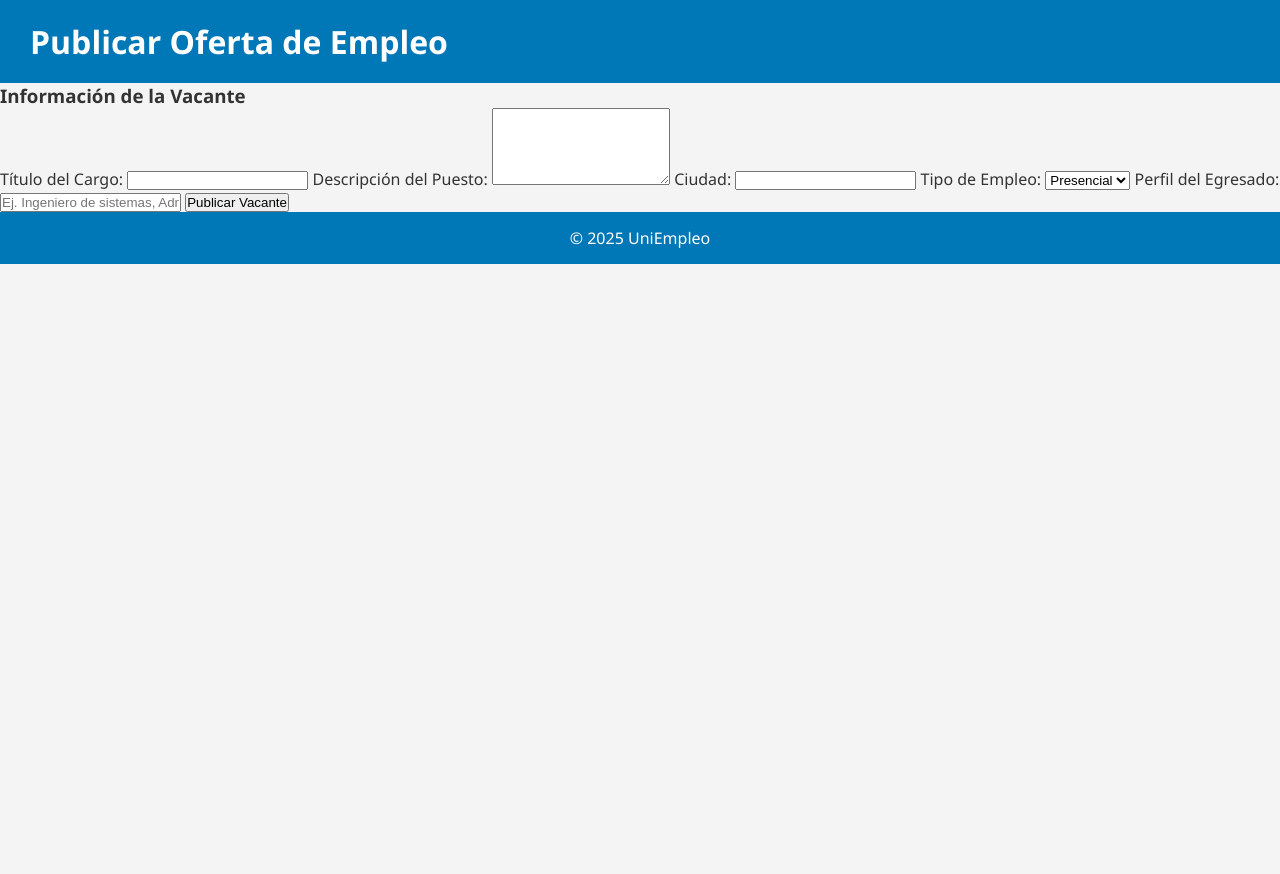
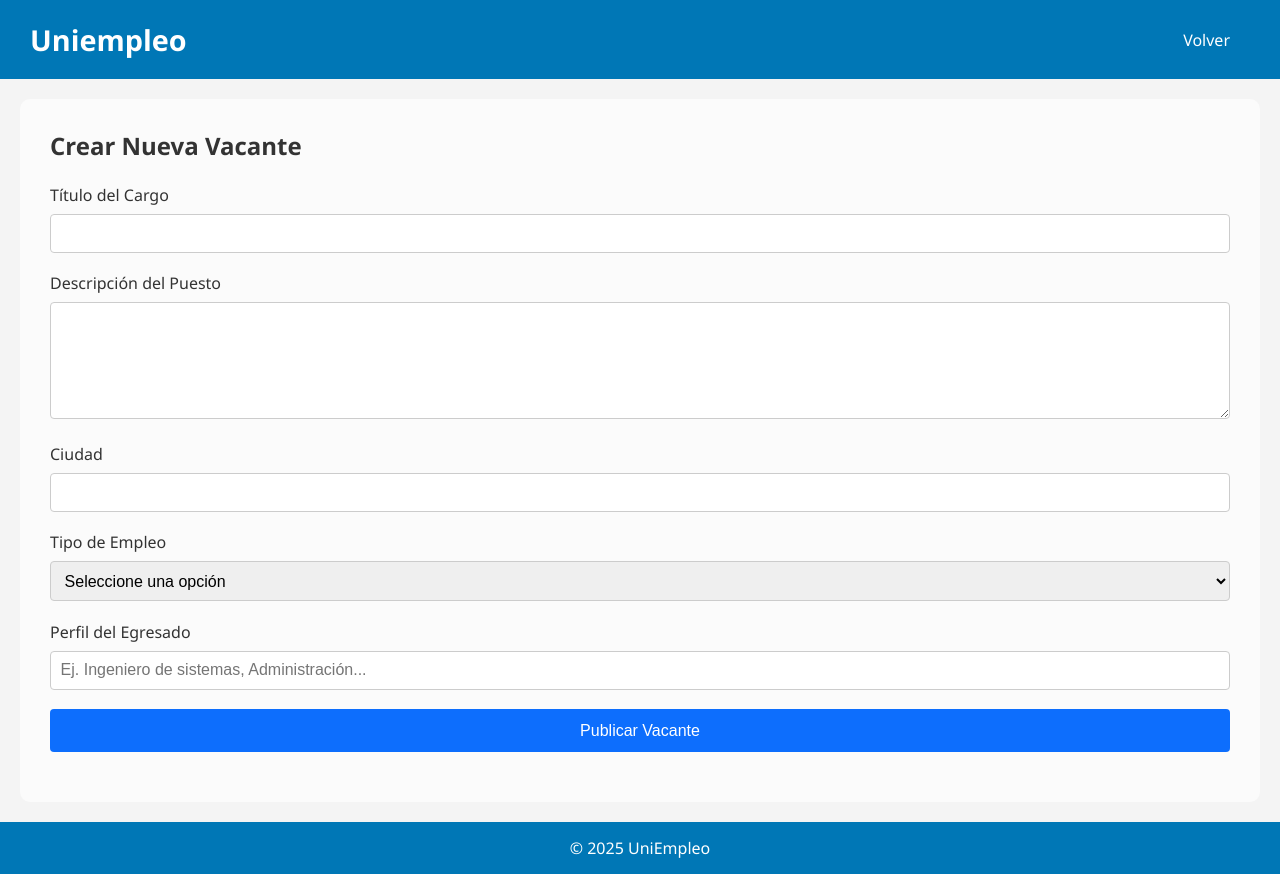
Before and after one commit to AlvaroCoavas/UniEmpleo, a PHP site: page /CrearVacante.html in a window 1280 px wide. Before the commit the page ends 264 px from the top, so only its background shows below. Run offline with PHP 8.4, Linux system fonts and the light colour scheme.

Commit message:
Modificación y adición de elementos y paginas
Se modifico la pagina principal adicionando un carrusel y se agrego la pagina de los empleados, junto con el formulario de crear vacantes

```diff
--- a/View/CrearVacante.html
+++ b/View/CrearVacante.html
@@ -3,38 +3,57 @@
 <head>
     <meta charset="UTF-8">
     <title>Publicar Vacante</title>
-    <link rel="stylesheet" href="style.css">
+    <link rel="stylesheet" href="Css/style.css">
 </head>
 <body>
     <header class="header">
-        <h1>Publicar Oferta de Empleo</h1>
-    </header>
+    <h1 class="logo">Uniempleo</h1>
+    <nav class="nav">
+      <a href="../View/Usuarios/Empresa_dashboard.php">Volver</a>
+    </nav>
+  </header>
 
-    <form action="guardar_vacante.php" method="post" class="formulario">
-        <h3>Información de la Vacante</h3>
+    <main class="main-content">
+    <section class="form-section">
+      <form action="../View/GuargarVacante.php" method="post" class="formulario">
+        <h2 class="form-title">Crear Nueva Vacante</h2>
+       <br>
+        <div class="form-group">
+          <label for="titulo">Título del Cargo</label>
+          <input type="text" id="titulo" name="titulo" required>
+        </div>
 
-        <label for="titulo">Título del Cargo:</label>
-        <input type="text" name="titulo" required>
+        <div class="form-group">
+          <label for="descripcion">Descripción del Puesto</label>
+          <textarea id="descripcion" name="descripcion" rows="5" required></textarea>
+        </div>
 
-        <label for="descripcion">Descripción del Puesto:</label>
-        <textarea name="descripcion" rows="5" required></textarea>
+        <div class="form-group">
+          <label for="ciudad">Ciudad</label>
+          <input type="text" id="ciudad" name="ciudad" required>
+        </div>
 
-        <label for="ciudad">Ciudad:</label>
-        <input type="text" name="ciudad" required>
-
-        <label for="tipo">Tipo de Empleo:</label>
-        <select name="tipo" required>
+        <div class="form-group">
+          <label for="tipo">Tipo de Empleo</label>
+          <select id="tipo" name="tipo" required>
+            <option value="">Seleccione una opción</option>
             <option value="Presencial">Presencial</option>
             <option value="Remoto">Remoto</option>
             <option value="Híbrido">Híbrido</option>
-        </select>
+          </select>
+        </div>
 
-        <label for="perfil">Perfil del Egresado:</label>
-        <input type="text" name="perfil" placeholder="Ej. Ingeniero de sistemas, Administración..." required>
+        <div class="form-group">
+          <label for="perfil">Perfil del Egresado</label>
+          <input type="text" id="perfil" name="perfil" placeholder="Ej. Ingeniero de sistemas, Administración..." required>
+        </div>
 
-        <input type="submit" value="Publicar Vacante">
-    </form>
-
+        <div class="form-group">
+          <button type="submit" class="btn-submit">Publicar Vacante</button>
+        </div>
+      </form>
+    </section>
+  </main>
     <footer class="footer">
         <p>&copy; 2025 UniEmpleo</p>
     </footer>
--- a/View/Css/style.css
+++ b/View/Css/style.css
@@ -488,7 +557,67 @@ body {
     font-weight: bold;
     color: #007BFF;
   }
+  .form-group {
+  margin-bottom: 1.2rem;
+}
 
+label {
+  display: block;
+  margin-bottom: 0.5rem;
+  font-weight: 500;
+}
+
+input[type="text"],
+textarea,
+select {
+  width: 100%;
+  padding: 0.6rem;
+  border: 1px solid #ccc;
+  border-radius: 4px;
+  font-size: 1rem;
+  transition: border 0.2s;
+}
+
+input:focus,
+textarea:focus,
+select:focus {
+  border-color: #0d6efd;
+  outline: none;
+}
+
+/* Submit Button */
+.btn-submit {
+  background-color: #0d6efd;
+  color: white;
+  border: none;
+  padding: 0.8rem 1.2rem;
+  font-size: 1rem;
+  border-radius: 4px;
+  cursor: pointer;
+  width: 100%;
+}
+
+.btn-submit:hover {
+  background-color: #084cd6;
+}
+/* Botón crear vacante */
+.btn-crear-vacante {
+  position: absolute;
+  top: 0;
+  right: 0;
+  margin: 16px;
+  padding: 8px 16px;
+  background: #007bff;
+  color: #fff;
+  border: none;
+  border-radius: 4px;
+  text-decoration: none;
+  font-weight: bold;
+  transition: background 0.2s;
+}
+.btn-crear-vacante:hover {
+  background: #0056b3;
+}
   /* Modal */
 .modal {
     display: none; /* Oculto por defecto */
--- a/View/GuargarVacante.php
+++ b/View/GuargarVacante.php
@@ -1,5 +1,5 @@
 <?php
-$conexion = mysqli_connect("localhost", "root", "", "uniempleo");
+$conexion = mysqli_connect("localhost", "root", "", "bd_pa_uniempleo");
 
 if (!$conexion) {
     die("Error de conexión: " . mysqli_connect_error());
@@ -9,7 +9,7 @@ $titulo = $_POST['titulo'];
 $descripcion = $_POST['descripcion'];
 $ubicacion = $_POST['ubicacion'];
 $tipo_empleo = $_POST['tipo_empleo'];
-$empresa_id = 1; // ⚠️ Aquí más adelante se usará el ID de la empresa logueada
+$empresa_id = $_SESSION['usuario_id'];
 
 $query = "INSERT INTO vacantes (empresa_id, titulo, descripcion, ubicacion, tipo_empleo)
           VALUES ('$empresa_id', '$titulo', '$descripcion', '$ubicacion', '$tipo_empleo')";
--- a/View/Usuarios/persona_dashboard.php
+++ b/View/Usuarios/persona_dashboard.php
@@ -10,8 +10,8 @@
   <header class="header">
     <h1 class="logo">Uniempleo</h1>
     <nav class="nav">
-      <a href="../View/perfilPersona.html">Mi perfil</a>
-      <a href="../Controller/logout.php">Cerrar sesión</a>
+      <a href="../perfilPersona.php">Mi perfil</a>
+      <a href="../Usuarios/index.php">Cerrar sesión</a>
     </nav>
   </header>
 
--- a/View/Vacantes.php
+++ b/View/Vacantes.php
@@ -1,6 +1,6 @@
 <?php
 // Conexión a la base de datos
-$conexion = mysqli_connect("localhost", "root", "", "uniempleo");
+$conexion = mysqli_connect("localhost", "root", "", "bd_pa_uniempleo");
 if (!$conexion) {
     die("Error de conexión: " . mysqli_connect_error());
 }
--- a/View/perfilPersona.php
+++ b/View/perfilPersona.php
@@ -4,7 +4,7 @@
   <meta charset="UTF-8" />
   <meta name="viewport" content="width=device-width, initial-scale=1.0"/>
   <title>Perfil de Usuario</title>
-  <link rel="stylesheet" href="/Uniempleo/Css/style.css">
+  <link rel="stylesheet" href="../Css/style.css">
 </head>
 <body>
   <div class="container">
--- a/controllers/UsuarioController.php
+++ b/controllers/UsuarioController.php
@@ -90,7 +90,7 @@ class UsuarioController {
             if ($usuario->tipo_usuario === 'persona') {
                 echo "<script>alert('Inicio de sesión exitoso.'); window.location='../view/Usuarios/persona_dashboard.php';</script>";
             } elseif ($usuario->tipo_usuario === 'empresa') {
-                echo "<script>alert('Inicio de sesión exitoso.'); window.location='../View/empresa_dashboard.php';</script>";
+                echo "<script>alert('Inicio de sesión exitoso.'); window.location='../View/Usuarios/Empresa_dashboard.php';</script>";
             } else {
                 echo "<script>alert('Tipo de usuario no reconocido.'); window.location='../View/login.php';</script>";
             }
```
Also changed, not shown: other parts of View/Css/style.css (+69 -0 lines), View/Js/main.js (+33 -0 lines), View/Usuarios/Empresa_dashboard.php (added, +55 -0 lines), View/Usuarios/Index.php (+22 -0 lines), View/Media/imagen1.png (added), View/Media/imagen2.png (added), View/Media/imagen3.png (added), View/Media/imagen4.png (added).
